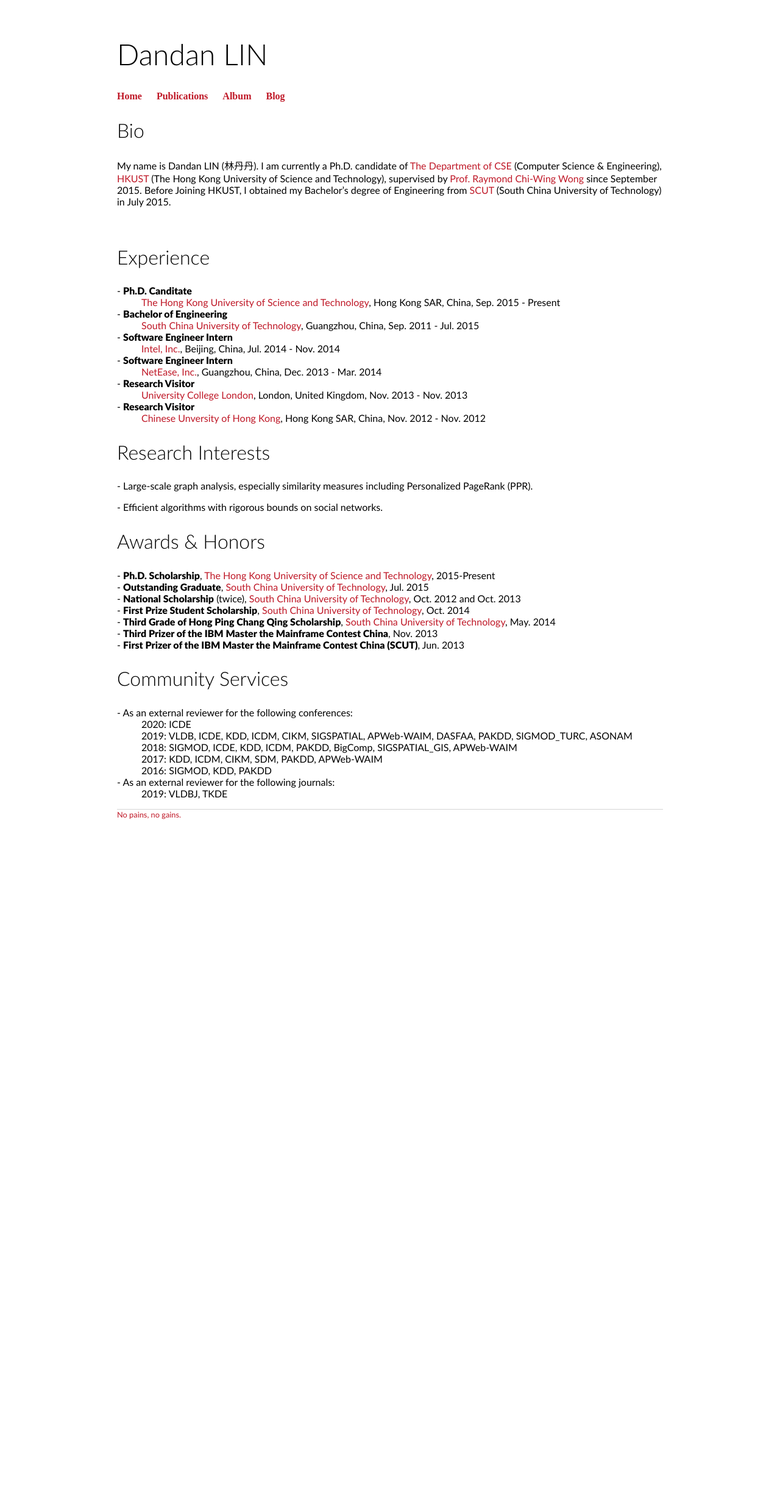
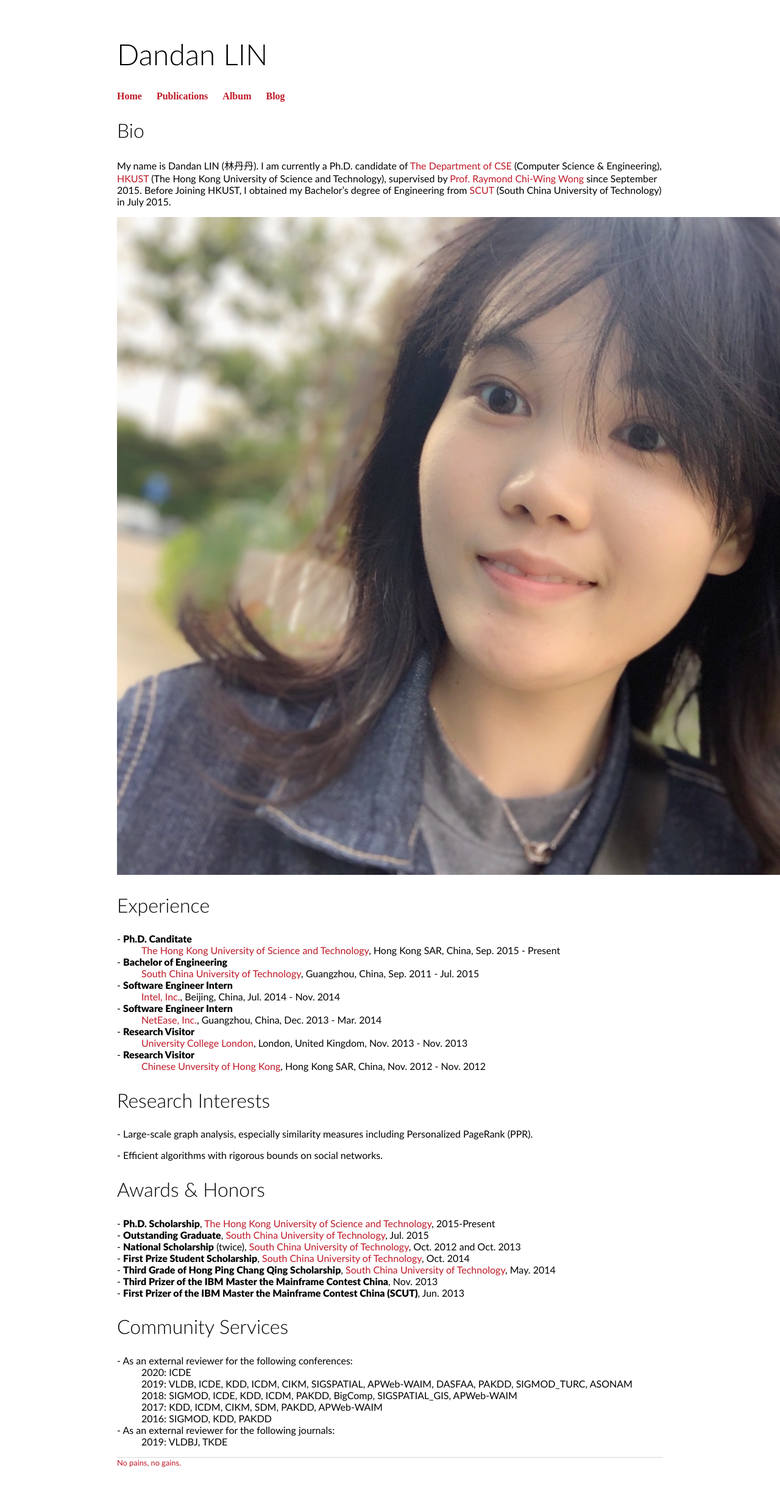
Before and after one commit to 2danlin/2danlin.github.io, a Jekyll site: the page built from index.html, in a window 1280 px wide. Shown: the whole page at 61% size. Built offline with Jekyll 4.4.1, drawn with Linux system fonts in a browser that asks for light colours; before the commit the page ends 1404 px from its top, so only the background shows below that.

Commit message:
Update index.html

```diff
--- a/index.html
+++ b/index.html
@@ -11,7 +11,7 @@ title: Dandan's Homepage
 		supervised by <a href="https://home.cse.ust.hk/~raywong/">Prof. Raymond Chi-Wing Wong</a> since September 2015.
 		Before Joining HKUST, I obtained my Bachelor’s degree of Engineering from <a href="https://www.scut.edu.cn/new/">SCUT</a> (South China University of Technology) in July 2015.</p>
 <div class="image-container">
-            <img src="/home_img.jpeg" alt="" />
+            <img src="/img/home_img.jpeg" alt="" />
         </div>
 </div><!-- /.blurb -->
 
```
